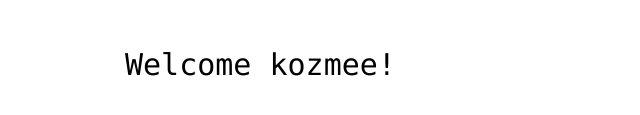
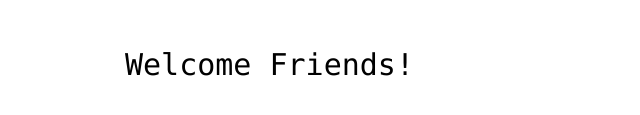
Before and after one commit to ralloss/hello-world, a plain HTML site: page index.html in a window 1280 px wide. Shown: the part 341-456 px from the top of the page, 315-955 px from the left. Drawn offline with Linux system fonts and the light colour scheme.

Commit message:
roll back

```diff
--- a/index.html
+++ b/index.html
@@ -12,7 +12,7 @@
 <img src="https://octodex.github.com/images/daftpunktocat-thomas.gif" id="octocat" alt="octocat-gif" />
 
 <!-- Change this code here by copy and pasting your template on line 15 -->
-<p>Welcome kozmee!</p>
+<p>Welcome Friends!</p>
 
 </body>
 </html>
```
